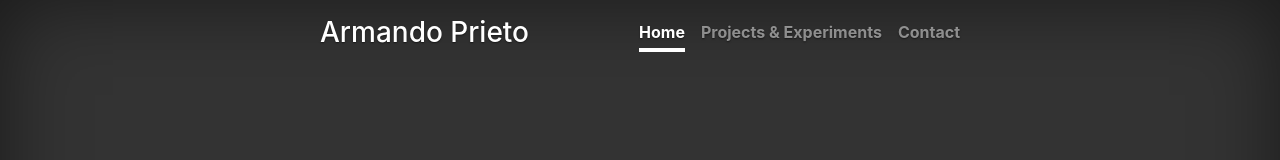
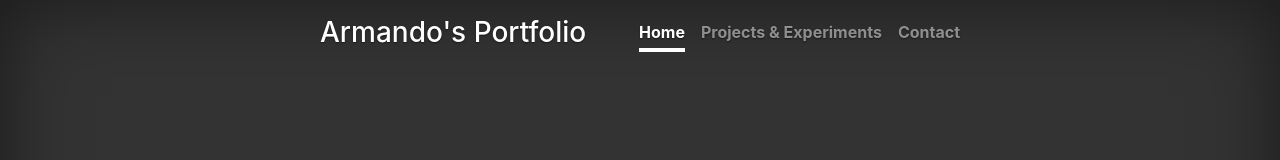
Before and after one commit to ArmandoPrieto/portfolio, a website: page src/index.html in a window 1280 px wide. Shown: the top 160 px of the page. Drawn offline with Linux system fonts and the light colour scheme.

Commit message:
title changed

```diff
--- a/src/index.html
+++ b/src/index.html
@@ -1,7 +1,7 @@
 <!DOCTYPE html>
 <html lang="en">
     <head>
-        <title>AWESOME-GAME ///</title>
+        <title>Armando's Portfolio</title>
         <meta charset="utf-8">
         <meta name="viewport" content="width=device-width, initial-scale=1, shrink-to-fit=no">
 
@@ -18,7 +18,7 @@
       <div class="cover-container d-flex w-100 h-100 p-3 mx-auto flex-column">
         <header class="masthead mb-auto">
           <div class="inner">
-            <h3 class="masthead-brand">Armando Prieto</h3>
+            <h3 class="masthead-brand">Armando's Portfolio</h3>
             <nav class="nav nav-masthead justify-content-center">
               <a class="nav-link active" href="#">Home</a>
               <a class="nav-link" href="#">Projects & Experiments</a>
```
